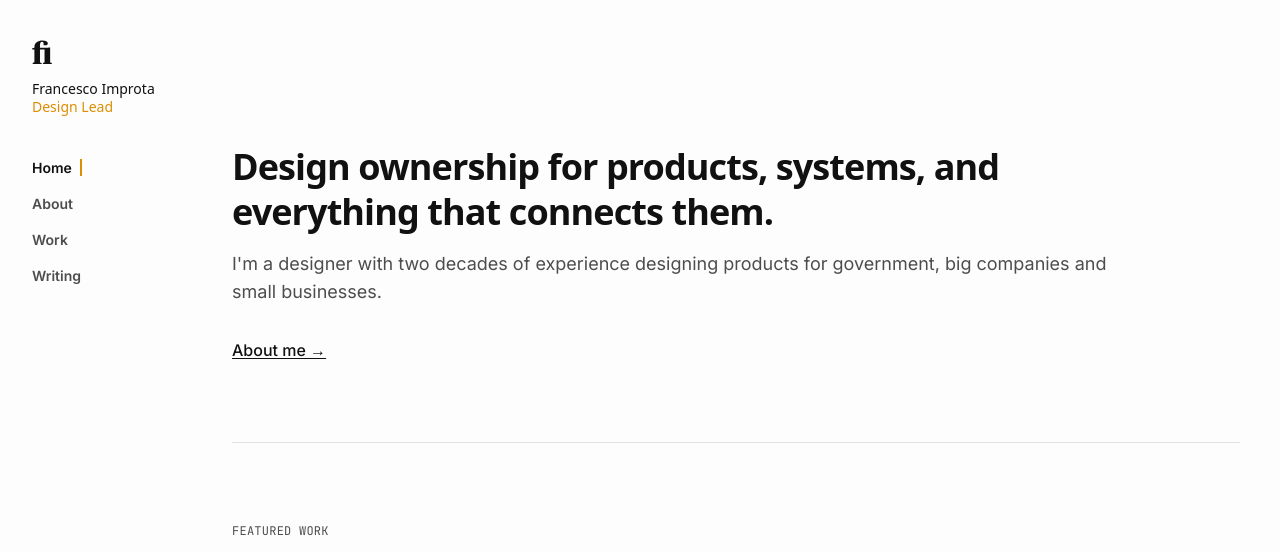
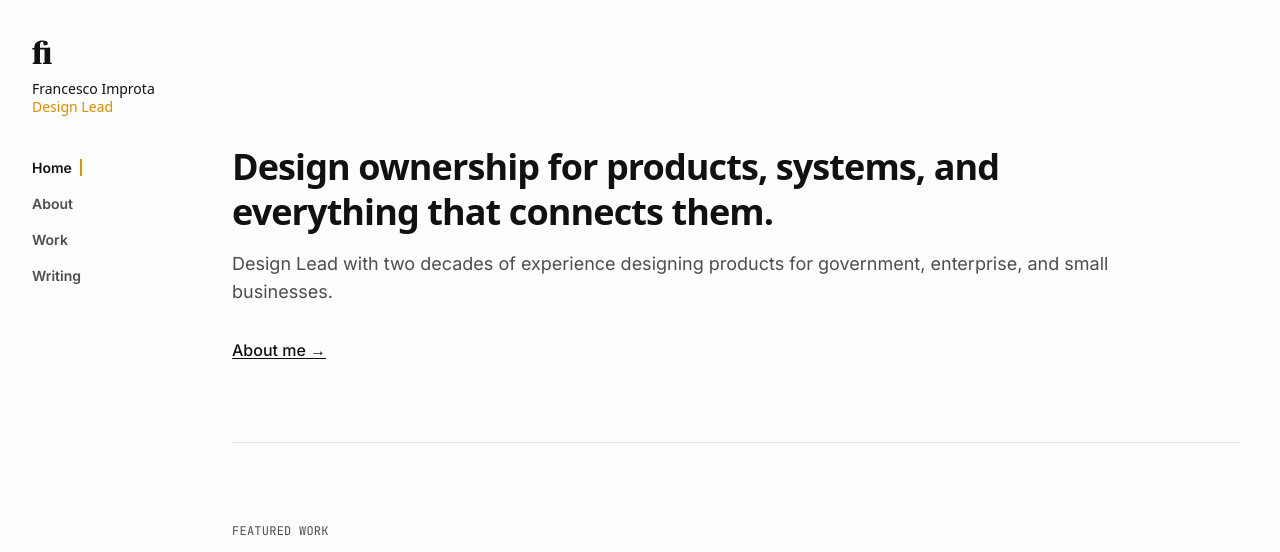
Before and after one commit to zetareticoli/fi, a Jekyll site: the page built from index.html, in a window 1280 px wide and 1400 px high, cut to the strip 0-552 px from the top of the window. Built offline with Jekyll 4.4.1, drawn with Linux system fonts in a browser that asks for light colours; some web fonts are replaced; some of the changed text lies outside the part shown.

Commit message:
refactor: update about and index pages for improved clarity and engagement

```diff
--- a/about.html
+++ b/about.html
@@ -16,8 +16,7 @@ permalink: /about/
       <!-- Bio + Portrait -->
       <section class="flow-root animate-in">
         <p class="mb-6 text-lg font-medium leading-relaxed">
-          I'm a Design Technologist with 15+ years of experience building and leading scalable UI platforms for complex,
-          multi-team environments.
+          Design Lead with two decades of experience designing products for government, enterprise, and small businesses
         </p>
         <img src="{{ page.portrait | default: '/img/francesco-improta.webp' | relative_url }}" alt="Francesco Improta"
           class="float-right ml-4 sm:ml-6 mb-4 w-full sm:w-[42%] md:w-[40%] object-cover rounded-xs grayscale max-h-[65vh]"
--- a/index.html
+++ b/index.html
@@ -1,7 +1,7 @@
 ---
 layout: default
 title: "Design ownership for products, systems, and everything that connects them."
-description: "I'm a designer with two decades of experience designing products for government, big companies and small businesses."
+description: "Design Lead with two decades of experience designing products for government, enterprise, and small businesses."
 nav: true
 nav_title: "Home"
 nav_order: 0
@@ -16,7 +16,7 @@ permalink: /
           {{ page.title }}
         </h1>
         <p class="text-lg text-muted-foreground font-regular">{{ page.description }}</p>
-        <a href="{{ '/about' | relative_url }}" class="mt-8 text-base underline font-medium hover:opacity-60 transition-opacity underline-offset-2">
+        <a href="{{ '/about' | relative_url }}" class="mt-8 text-base underline font-medium hover:text-accent transition-colors underline-offset-2">
           About me →
         </a>
       </div>
@@ -33,7 +33,7 @@ permalink: /
       {% include featured.html %}
       {% endfor %}
     </div>
-    <a href="{{ '/work' | relative_url }}" class="text-base text-muted-foreground underline hover:text-primary transition-colors mt-4 ml-3 underline-offset-2">All work →</a>
+    <a href="{{ '/work' | relative_url }}" class="text-base text-base font-medium underline hover:text-accent transition-colors mt-4 ml-3 underline-offset-2">Explore my work →</a>
   </section>
 
   <section class="px-6 lg:px-10 py-16 lg:py-20 max-w-7xl">
@@ -48,8 +48,9 @@ permalink: /
         <span class="col-span-3 text-right meta-tag">{{ post.date | date: "%-d %b %Y" }}</span>
       </a>
       {% endfor %}
+      <div class="hairline"></div>
       <a href="{{ '/writing' | relative_url }}"
-        class="text-base text-muted-foreground underline hover:text-primary transition-colors mt-4 ml-3 underline-offset-2">All
+        class="text-base text-muted-foreground font-medium underline hover:text-accent transition-colors mt-4 ml-3 underline-offset-2">All
         writing →</a>
     </div>
   </section>
```
